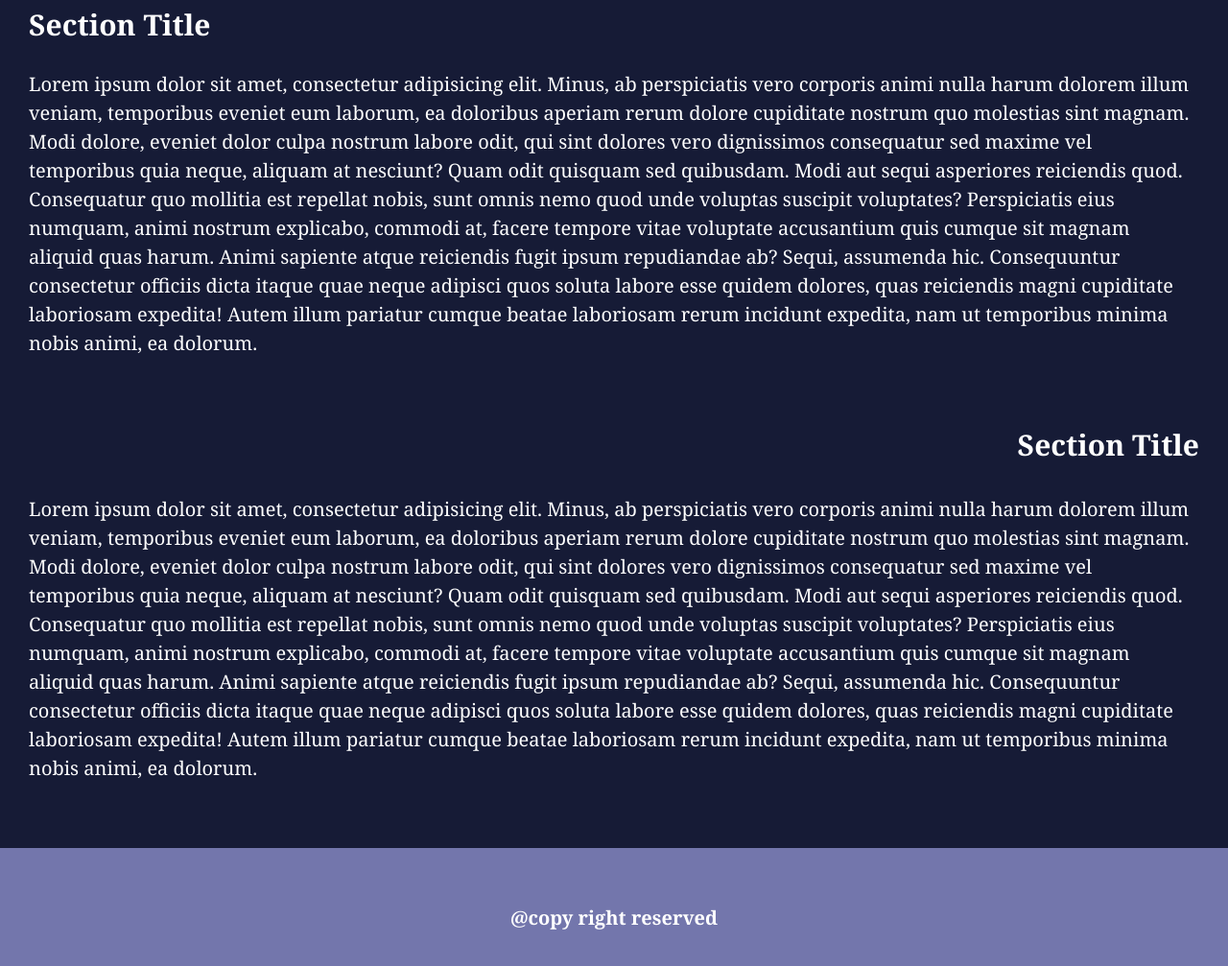
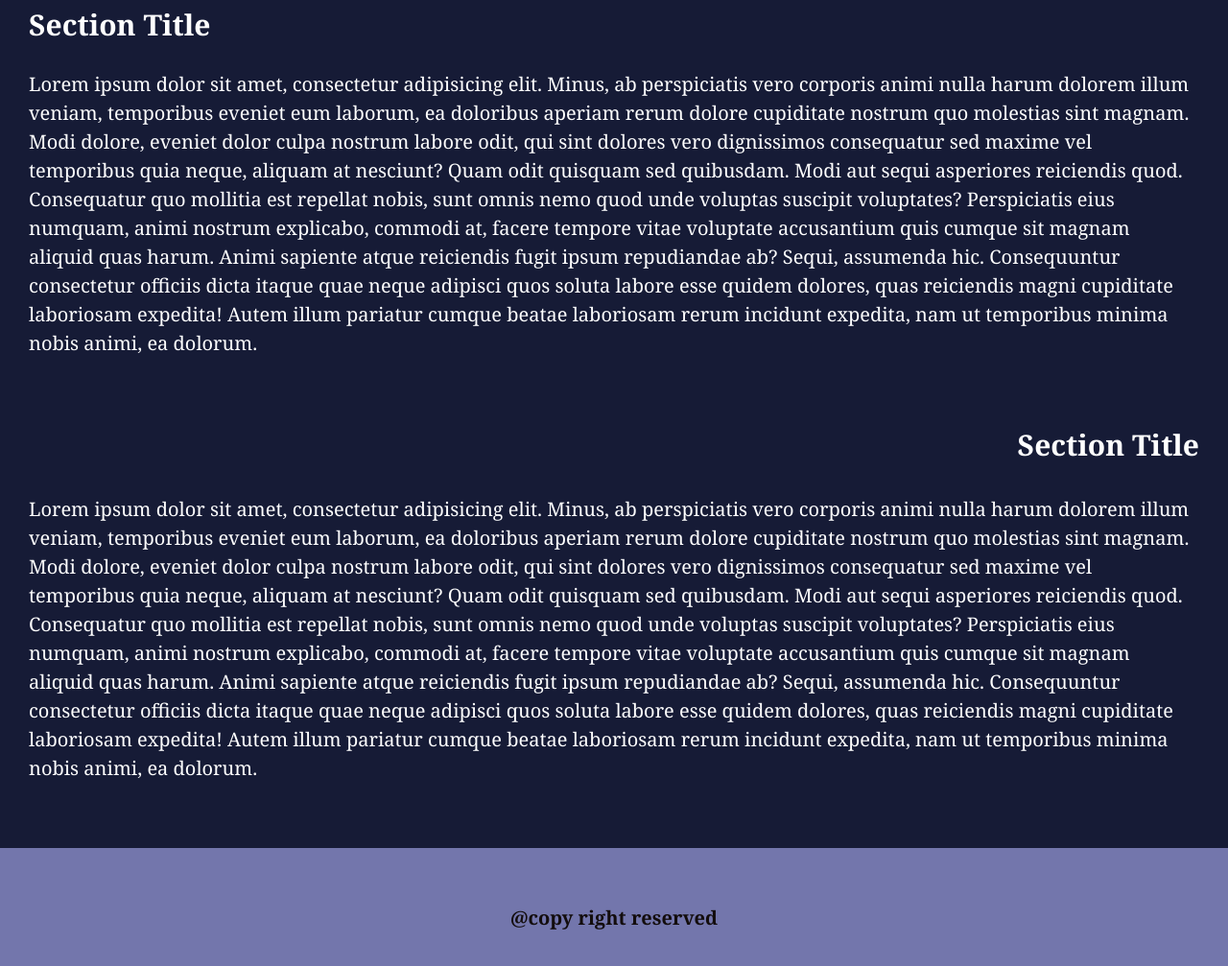
Before and after one commit to yadetagetachew/1-10-22, a plain HTML site: page pages/index.html in a window 1280 px wide. Shown: the part 386-1393 px from the top of the page at 96% size. Drawn offline with Linux system fonts and the light colour scheme; files that its build step writes are made by us from their sources.

Commit message:
changed footer color

```diff
--- a/css/styles.css
+++ b/css/styles.css
@@ -44,5 +44,5 @@
     width: 95%;
     position:absolute;
     text-align: center;
-    color: white;
+    color: rgb(19, 13, 13);
 }
```
